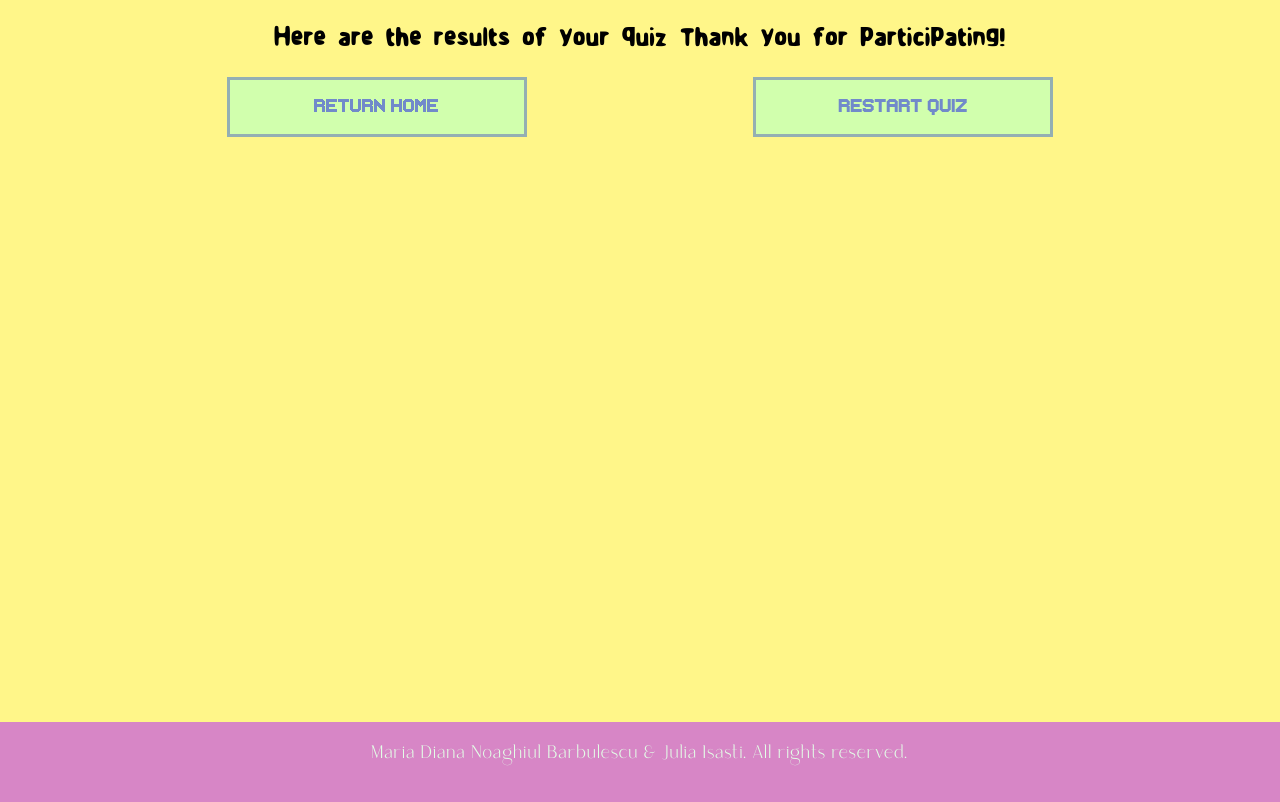
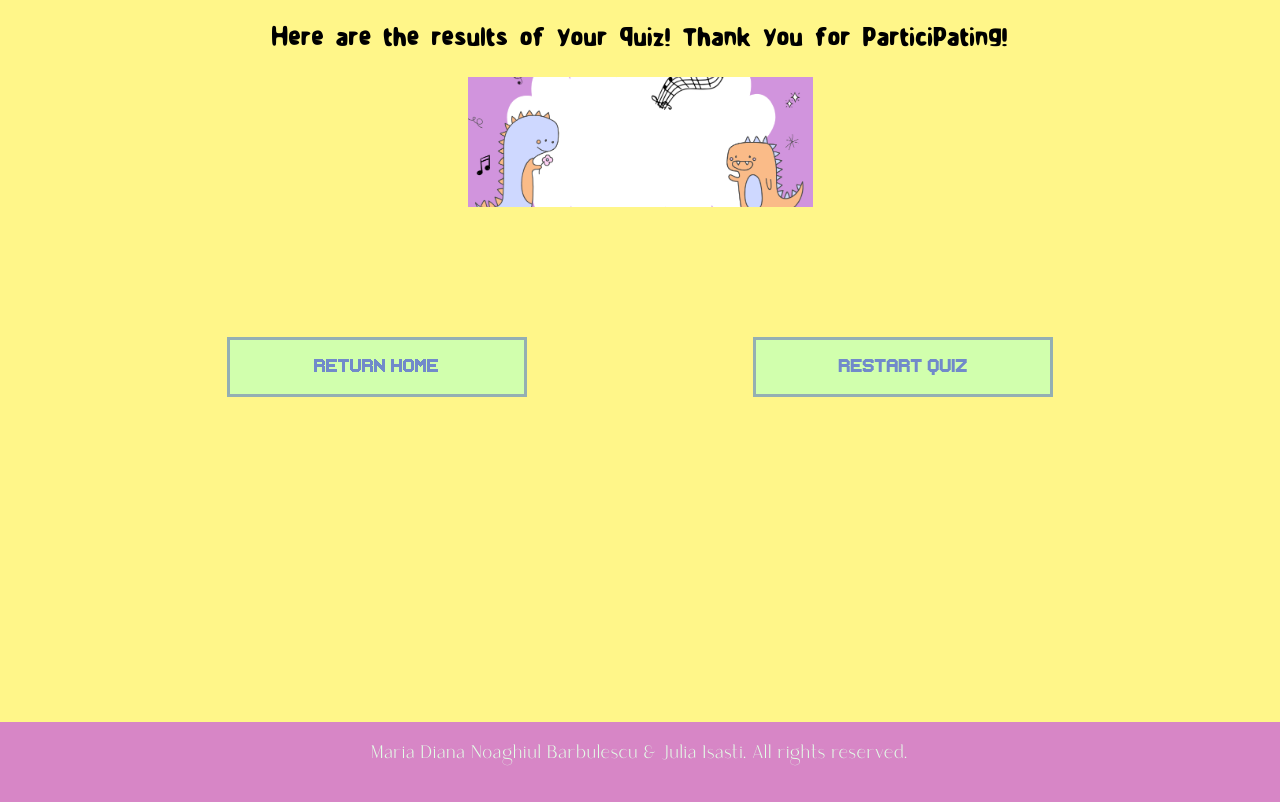
Before and after one commit to juliaisasti/Quiz-II, a plain HTML site: page pages/results.html in a window 1280 px wide. Shown: the part 120-922 px from the top of the page. Drawn offline with Linux system fonts and the light colour scheme.

Commit message:
add/css-changes-results-home

```diff
--- a/pages/results.html
+++ b/pages/results.html
@@ -10,7 +10,7 @@
 <body>
     <header>
         <h1>Random Quiz Generator</h1>
-        <p>Here are the results of your quiz. Thank you for participating!</p>
+        <p>Here are the results of your quiz! Thank you for participating!</p>
     </header>
     <main>
         <div id="results"></div>
--- a/script.js
+++ b/script.js
@@ -94,7 +94,7 @@ for (let i = 0; i < respuestasUsuario.length; i++) {
     counter++
   }
     }
-    let results = `Tu puntaje es de ${counter} sobre 10`
+    let results = `${counter}`+ `/10`
     document.getElementById("results").innerHTML = results;
 }
 
--- a/style.css
+++ b/style.css
@@ -154,6 +154,21 @@ input{
 #botones{
     display: flex;
     justify-content: space-evenly;
+    margin-top: 130px;
+}
+#results{
+    background-image: url(./assets/dinos.png);
+    background-position-x: center;
+    background-position-y: center;
+    background-size: 345px;
+    background-repeat: no-repeat;
+    font-family: "musicNet";
+    font-size: 67px;
+    color: #888d85;
+    display: flex;
+    justify-content: center;
+    padding: 65px 85px 65px 85px;
+    margin: 0 auto;
 }
 .botonResults{
     text-decoration: none;
```
Also changed, not shown: assets/dinos.png (added), 1 other file.
